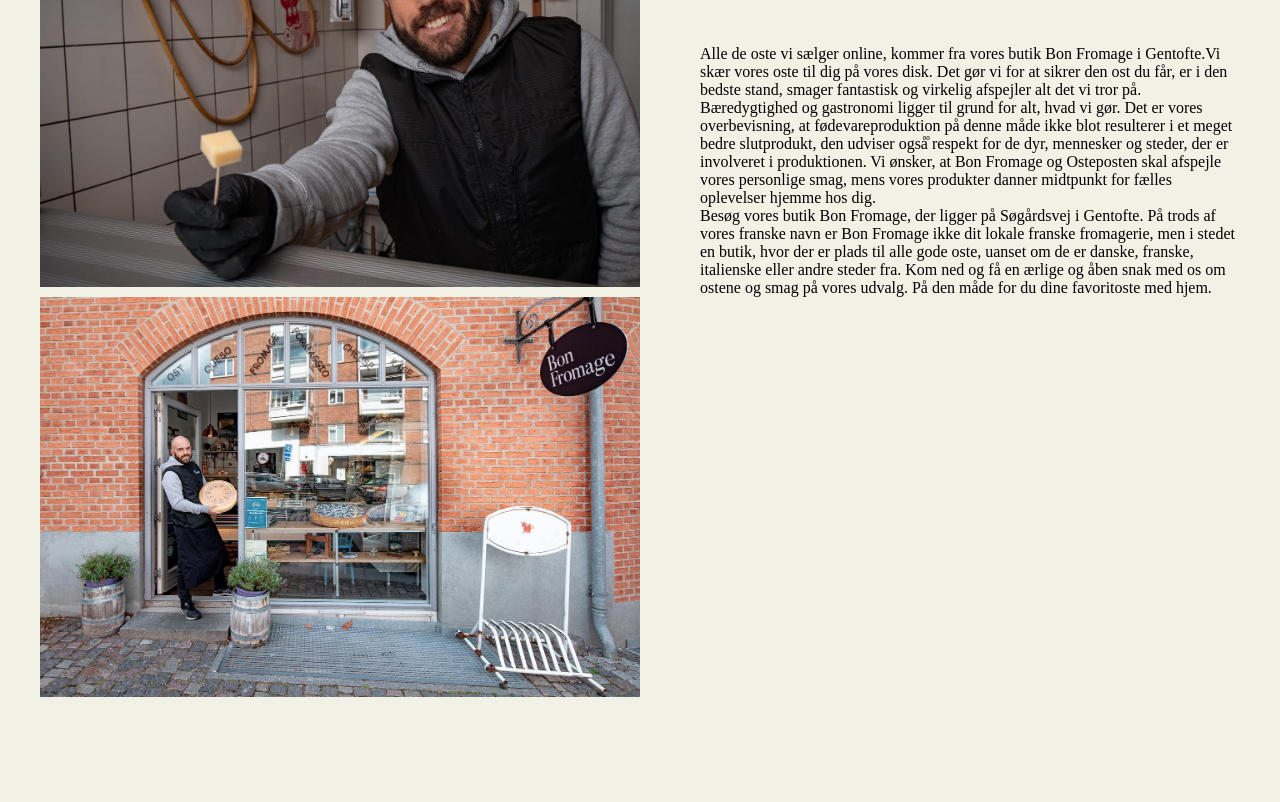
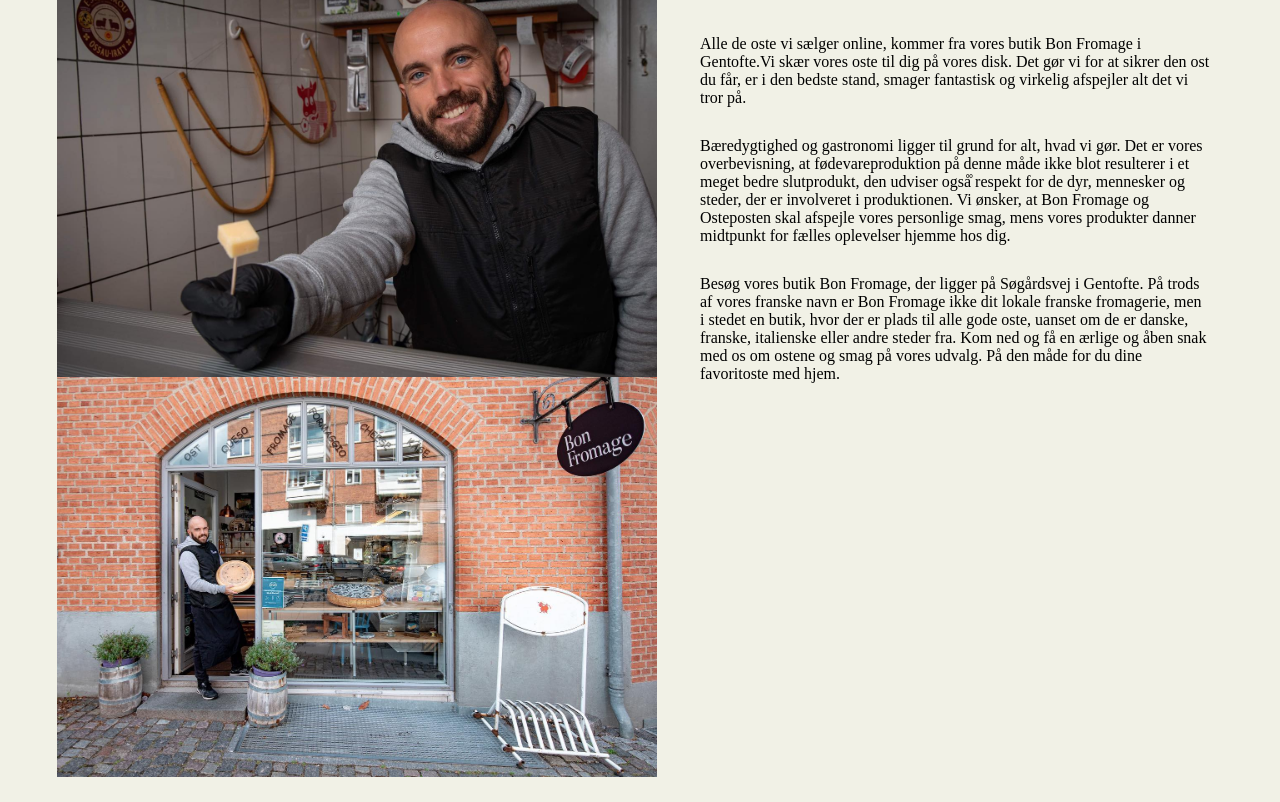
Before and after one commit to einestudio/grp7_bon-fromage, a plain HTML site: page fb_om_os.html in a window 1280 px wide. Shown: the part 282-1084 px from the top of the page. Drawn offline with Linux system fonts and the light colour scheme.

Commit message:
fb commit5

```diff
--- a/fb_om_os.css
+++ b/fb_om_os.css
@@ -1,24 +1,21 @@
-/**************************generalle regler margin img***********************/
-main {
-
-}
 /************************ billeder ************************************************/
-img {
+.grid_billeder{
   position: relative;
   left: 17px;
   margin-bottom: 10px;
-  width: 100%;
-  height: auto;
-  display: block;
-  position: unset;
+  top: 100px;
+
 }
 /******************************* tekst ****************************/
 .overskrift {
   margin: 10%;
   margin-left: 40%;
+  font-size: 2rem;
 }
 p {
+  margin: 5%;
   margin-left: 10%;
+  font-size: 1rem;
 }
 /*******************************grid*****************************/
 .grid_omos {
```
